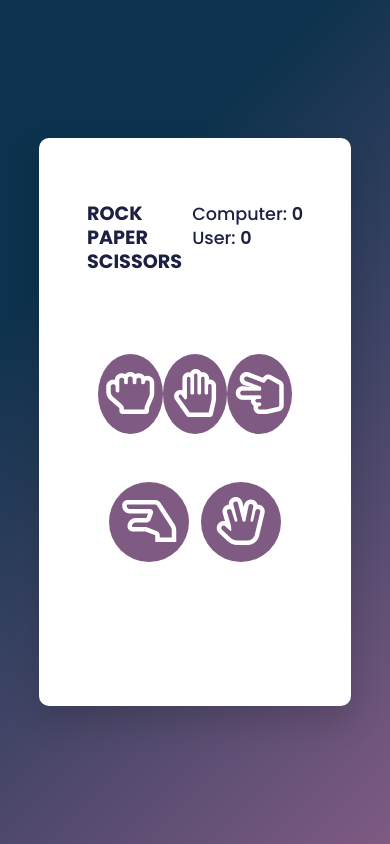
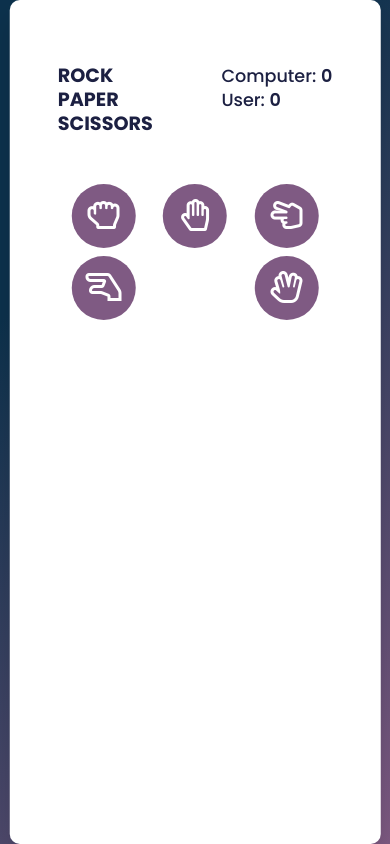
Before and after one commit to Mhd-Ishaq/Rock-paper-scissors-game, a plain HTML site: page index.html in a window 390 px wide. Drawn offline with Linux system fonts and the light colour scheme.

Commit message:
added responsiveness

```diff
--- a/index.html
+++ b/index.html
@@ -39,15 +39,21 @@
         <button onclick="game('scissor')">
           <i class="far fa-hand-scissors"></i>
         </button>
+        <button onclick="game('lizard')">
+          <i class="far fa-hand-lizard"></i>
+        </button>
+        <button onclick="game('spock')">
+          <i class="far fa-hand-spock"></i>
+        </button>
       </div>
-        <div class="second">
+        <!-- <div class="second">
           <button onclick="game('lizard')">
             <i class="far fa-hand-lizard"></i>
           </button>
           <button onclick="game('spock')">
             <i class="far fa-hand-spock"></i>
           </button>
-        </div>
+        </div> -->
       </div>
       <div class="details">
         <p id="user_choice"></p>
--- a/scripts/script.js
+++ b/scripts/script.js
@@ -99,7 +99,6 @@ let choices_object = {
         lizard : 'lose',
         spock : 'draw'
     }
-
 }
 
 const game = function(input){
@@ -124,6 +123,6 @@ switch(choices_object[input][comp_choice]){
             resultEl.innerHTML = "DRAW";
         break;
     }
-      userScoreEl.innerText =userScore;
+        userScoreEl.innerText = userScore;
         compScoreEl.innerText = compScore;
 };
--- a/styles/style.css
+++ b/styles/style.css
@@ -34,7 +34,8 @@ body {
   color: black;
 } */
 .container {
-  width: 80%;
+  width: 75%;
+  height: 80vh;
   max-width: 40rem;
   background-color: var(--white-color);
   padding: 4rem 3rem;
@@ -50,7 +51,7 @@ header {
   min-height: 2rem;
   display: flex;
   justify-content: space-between;
-  margin-bottom: 5rem;
+  margin-bottom: 3rem;
 }
 
 header .title {
@@ -68,37 +69,37 @@ header .title {
 
 .weapons {
   width: 90%;
-  margin: auto;
+  margin :auto;
   display: flex;
   flex-direction: column;
-  /* justify-content: space-around; */
+  justify-content: space-between;
 }
 
 .weapons .first{
   display: flex;
-  justify-content: space-around;
+  justify-content: space-between;
   text-align: center;
   margin-bottom: 3rem;
 }
-.weapons .second{
+/* .weapons .second{
   display: flex;
   justify-content:space-evenly;
-}
+} */
 
 .weapons button {
   background-color: var(--purple-color);
   color: var(--white-color);
   border: none;
-  font-size: 3rem;
-  height: 5rem;
-  width: 5rem;
+  font-size: 2rem;
+  height: 4rem;
+  width: 4rem;
   border-radius: 50%;
   outline: none;
   cursor: pointer;
 }
 
 .details {
-  margin-top: 30px;
+  margin-top: 5px;
   text-align: center;
 }
 .scores,
@@ -122,3 +123,22 @@ header .title {
 span {
   font-weight: 600;
 }
+
+@media only screen and  (max-width:768px){
+  .container{
+    width: 90%;
+  }
+}
+@media only screen and  (max-width:600px){
+  .container{
+    height: 100vh;
+    width: 95%;
+  }
+  .weapons .first{
+    display: flex;
+    flex-wrap: wrap;
+  }
+  .weapons .first button {
+    margin-bottom: 0.5rem;
+  }
+}
```
Lines whose indentation alone changed are shown as unchanged.
